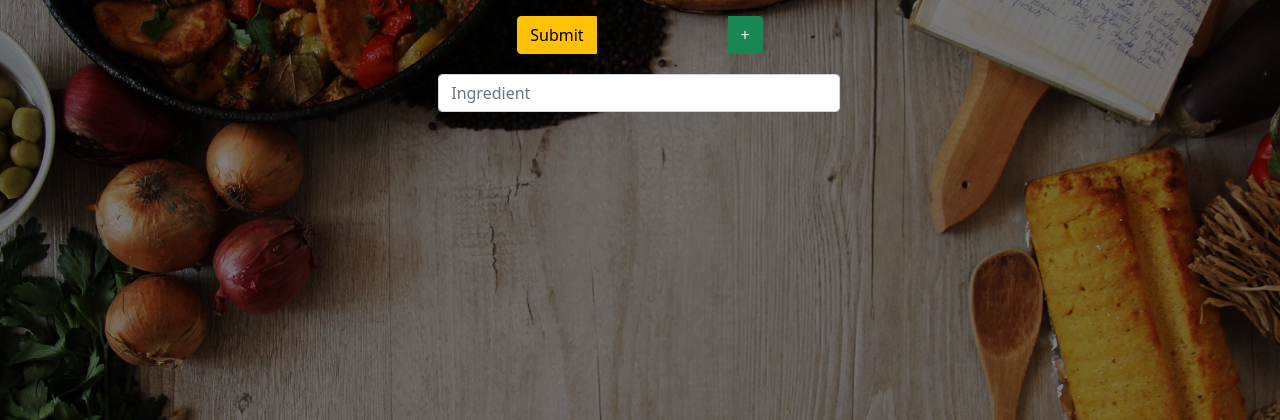
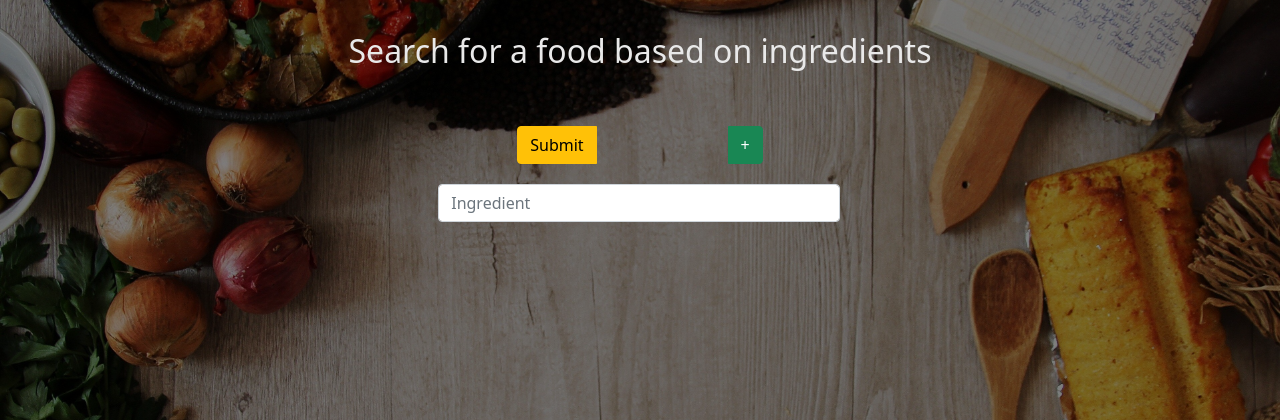
Before and after one commit to waqaspathan00/recipe-finder, a Flask app: page /fridge in a window 1280 px wide. Shown: the part 56-476 px from the top of the page. Run offline with Flask 2, Linux system fonts and the light colour scheme; some libraries are stand-ins or nearby versions.

Commit message:
adjustments

```diff
--- a/website/templates/fridge.html
+++ b/website/templates/fridge.html
@@ -1,6 +1,8 @@
 {% extends "base.html" %}
 
 {% block content %}
+
+    <h2 class="title">Search for a food based on ingredients</h2>
 
     <div class="flexbox-container">
         <form method="POST">
--- a/website/templates/recipe.html
+++ b/website/templates/recipe.html
@@ -17,6 +17,7 @@
             {% if ingredients %}
                 <h3>Ingredients</h3>
                 {% for ingredient in ingredients %}
+                    <input class="form-check-input" type="checkbox">
                     {% if ingredient["unit"] %}
                         <h6>{{ ingredient["amount"] }} {{ ingredient["unit"] }} of {{ ingredient["name"] }}</h6>
                     {% else %}
```
